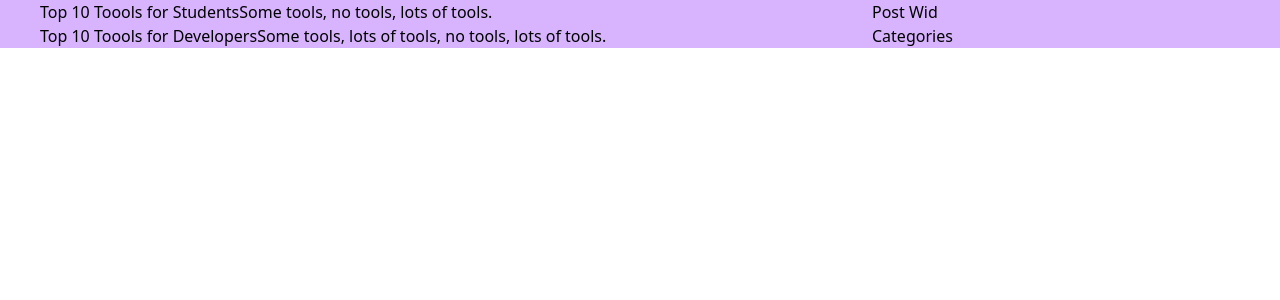
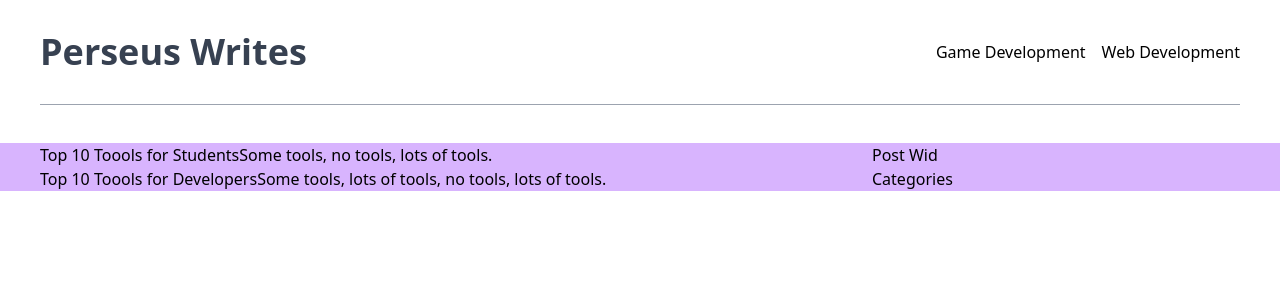
Before and after one commit to MalwarePerseus/PerseusWrites, a Next.js app: page / in a window 1280 px wide. Shown: the top 300 px of the page. Built offline with nearby package versions, Linux system fonts and the light colour scheme.

Commit message:
Navigation with dummy categories

```diff
--- a/components/Header.tsx
+++ b/components/Header.tsx
@@ -1,9 +1,31 @@
-import React from 'react'
+import React, { useContext} from 'react'
+import Link from 'next/link'
 
+const categories = [
+    {name: 'Web Development', slug: 'webdev'},
+    {name: 'Game Development', slug: 'gamedev'}
+]
 function Header() {
     return (
-        <div>
-
+        <div className="container mx-auto px-10 mb-8">
+            <div className="border-b w-full inline-block border-gray-400 py-8">
+                <div className="md:float-left block">
+                    <Link href="/">
+                        <span className='cursor-pointer font-bold text-4xl text-gray-700'>
+                            Perseus Writes
+                        </span>
+                    </Link>
+                </div>
+                <div className='hidden md:float-left md:contents'>
+                    {categories.map((category) => (
+                        <Link key={category.slug} href={`/category/${category.slug}`}>
+                            <span className='md:float-right mt-2 align-middle text-gray-650 ml-4'>
+                                {category.name}
+                            </span>
+                        </Link>
+                    ))}
+                </div>
+            </div>
         </div>
     )
 }
```
